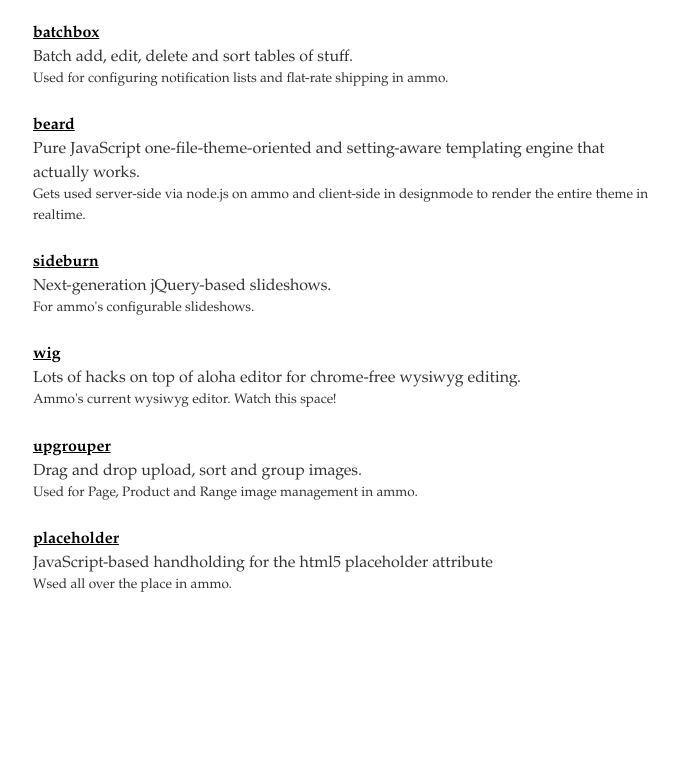
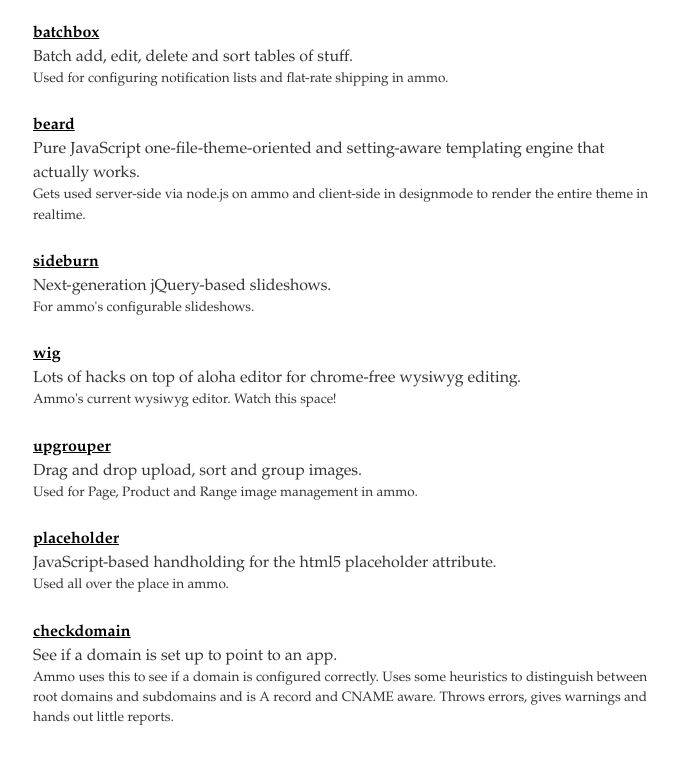
Before and after one commit to lerouxb/lerouxb.github.com, a plain HTML site: page index.html in a window 1280 px wide. Shown: the part 417-1180 px from the top of the page, without its empty margins (67-746 px from the left). Before the commit the page ends 1113 px from the top, so only its background shows below. Drawn offline with Linux system fonts and the light colour scheme.

Commit message:
Add more projects.

```diff
--- a/index.html
+++ b/index.html
@@ -72,8 +72,12 @@ small {font-size: 85%;}
 <p class="usage">Used for Page, Product and Range image management in ammo.</p>
 
 <h3 class="name"><a href="http://github.com/thisarmy/placeholder">placeholder</a></h3>
-<p class="tagline">JavaScript-based handholding for the html5 placeholder attribute</p>
-<p class="usage">Wsed all over the place in ammo.</p>
+<p class="tagline">JavaScript-based handholding for the html5 placeholder attribute.</p>
+<p class="usage">Used all over the place in ammo.</p>
+
+<h3 class="name"><a href="http://github.com/thisarmy/checkdomain">checkdomain</a></h3>
+<p class="tagline">See if a domain is set up to point to an app.</p>
+<p class="usage">Ammo uses this to see if a domain is configured correctly. Uses some heuristics to distinguish between root domains and subdomains and is A record and CNAME aware. Throws errors, gives warnings and hands out little reports.</p>
 
 </div>
 
```
Also changed, not shown: 1 other file.
